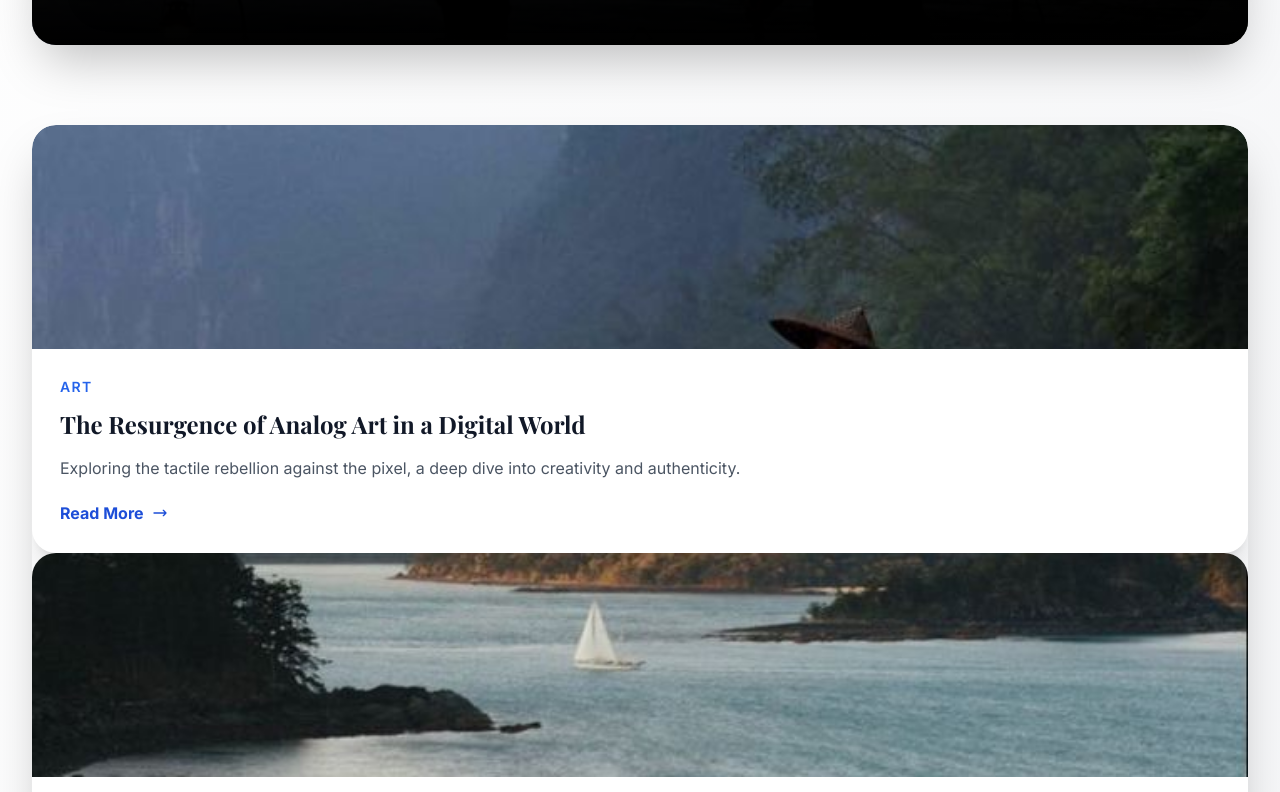
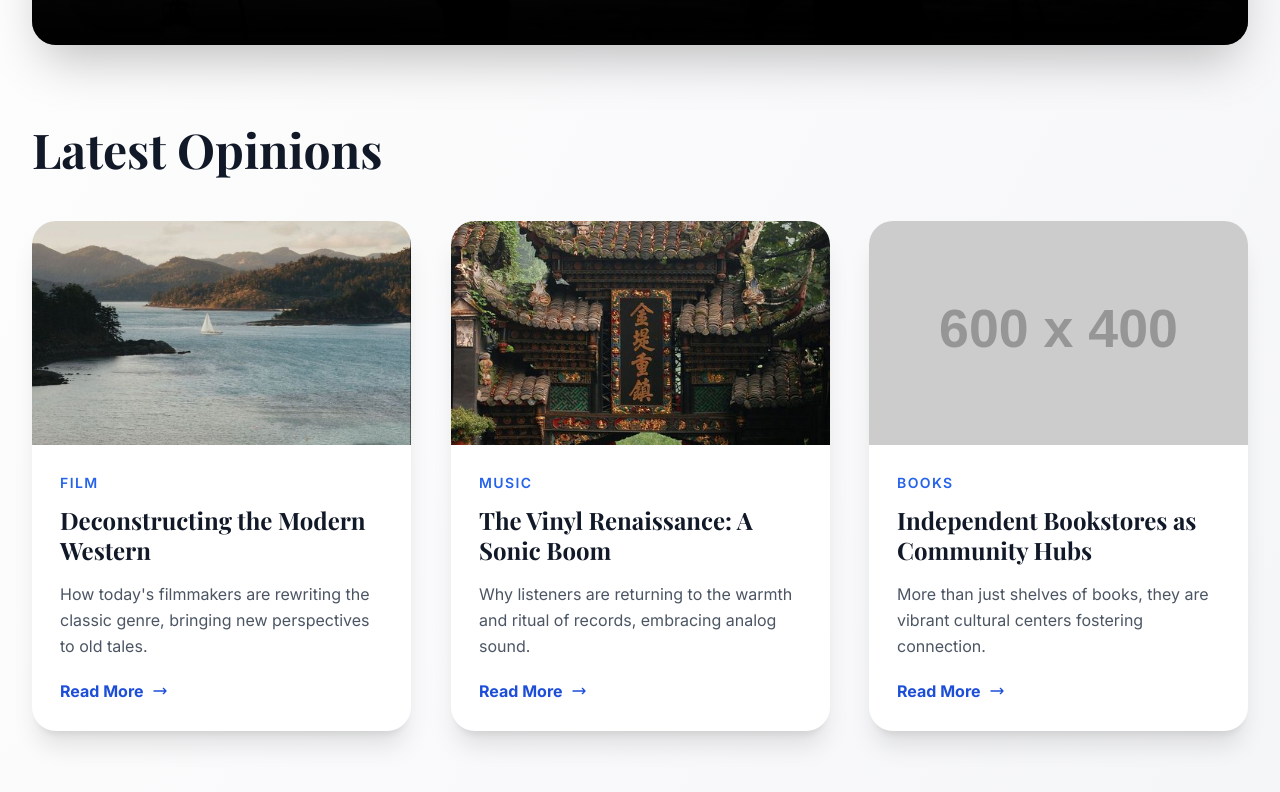
Before and after one commit to jchgh1/jchgh1.github.io, a plain HTML site: page index.html in a window 1280 px wide. Shown: the part 828-1620 px from the top of the page. Drawn offline with nearby package versions, Linux system fonts and the light colour scheme; placeholder pictures from the web are drawn by us.

Commit message:
Update index.html

```diff
--- a/index.html
+++ b/index.html
@@ -133,18 +133,18 @@
         </section>
 
         <!-- Recent Articles Grid -->
-         <section class="mb-20 animate-fade-in-up stagger-2">
-            <div class="relative rounded-3xl overflow-hidden shadow-2xl hover-zoom-img group">
-
+        <section class="mb-20">
+            <h2 class="text-4xl md:text-5xl font-bold mb-12 text-gray-900 text-center md:text-left animate-fade-in-up stagger-6">Latest Opinions</h2>
+            <div class="grid grid-cols-1 md:grid-cols-2 lg:grid-cols-3 gap-10">
                 <!-- Article Card 1 -->
-                <div class="bg-white rounded-3xl shadow-xl overflow-hidden card-hover-effect animate-scale-in stagger-2">
+                <div class="bg-white rounded-3xl shadow-xl overflow-hidden card-hover-effect animate-scale-in stagger-1">
                     <a href="article1.html" class="block">
-                        <!-- Image for Article 2 -->
-                        <img src="articleimage1.jpg" alt="Vinyl Renaissance" class="w-full h-56 object-cover" onerror="this.onerror=null;this.src='https://placehold.co/600x400/fcd34d/333333?text=Image+Missing';">
+                        <!-- Image for Article 1 -->
+                        <img src="articleimage2.jpg" alt="Deconstructing Western" class="w-full h-56 object-cover" onerror="this.onerror=null;this.src='https://placehold.co/600x400/60a5fa/ffffff?text=Image+Missing';">
                         <div class="p-7">
-                            <p class="text-sm text-blue-600 font-semibold mb-3 uppercase tracking-widest">Art</p>
-                            <h3 class="text-2xl font-bold mb-4 text-gray-900 leading-tight">The Resurgence of Analog Art in a Digital World</h3>
-                            <p class="text-gray-600 mb-5 leading-relaxed">Exploring the tactile rebellion against the pixel, a deep dive into creativity and authenticity.</p>
+                            <p class="text-sm text-blue-600 font-semibold mb-3 uppercase tracking-widest">Film</p>
+                            <h3 class="text-2xl font-bold mb-4 text-gray-900 leading-tight">Deconstructing the Modern Western</h3>
+                            <p class="text-gray-600 mb-5 leading-relaxed">How today's filmmakers are rewriting the classic genre, bringing new perspectives to old tales.</p>
                             <span class="text-md font-bold text-blue-700 hover:underline inline-flex items-center">Read More <svg class="ml-2 w-4 h-4" fill="none" stroke="currentColor" viewBox="0 0 24 24" xmlns="http://www.w3.org/2000/svg"><path stroke-linecap="round" stroke-linejoin="round" stroke-width="2" d="M17 8l4 4m0 0l-4 4m4-4H3"></path></svg></span>
                         </div>
                     </a>
@@ -154,7 +154,7 @@
                 <div class="bg-white rounded-3xl shadow-xl overflow-hidden card-hover-effect animate-scale-in stagger-2">
                     <a href="article2.html" class="block">
                         <!-- Image for Article 2 -->
-                        <img src="articleimage2.jpg" alt="Vinyl Renaissance" class="w-full h-56 object-cover" onerror="this.onerror=null;this.src='https://placehold.co/600x400/fcd34d/333333?text=Image+Missing';">
+                        <img src="articleimage3.jpg" alt="Vinyl Renaissance" class="w-full h-56 object-cover" onerror="this.onerror=null;this.src='https://placehold.co/600x400/fcd34d/333333?text=Image+Missing';">
                         <div class="p-7">
                             <p class="text-sm text-blue-600 font-semibold mb-3 uppercase tracking-widest">Music</p>
                             <h3 class="text-2xl font-bold mb-4 text-gray-900 leading-tight">The Vinyl Renaissance: A Sonic Boom</h3>
@@ -168,7 +168,7 @@
                 <div class="bg-white rounded-3xl shadow-xl overflow-hidden card-hover-effect animate-scale-in stagger-3">
                     <a href="article3.html" class="block">
                         <!-- Image for Article 3 -->
-                        <img src="articleimage3.jpg" alt="Independent Bookstores" class="w-full h-56 object-cover" onerror="this.onerror=null;this.src='https://placehold.co/600x400/f87171/ffffff?text=Image+Missing';">
+                        <img src="articleimage4.jpg" alt="Independent Bookstores" class="w-full h-56 object-cover" onerror="this.onerror=null;this.src='https://placehold.co/600x400/f87171/ffffff?text=Image+Missing';">
                         <div class="p-7">
                             <p class="text-sm text-blue-600 font-semibold mb-3 uppercase tracking-widest">Books</p>
                             <h3 class="text-2xl font-bold mb-4 text-gray-900 leading-tight">Independent Bookstores as Community Hubs</h3>
```
